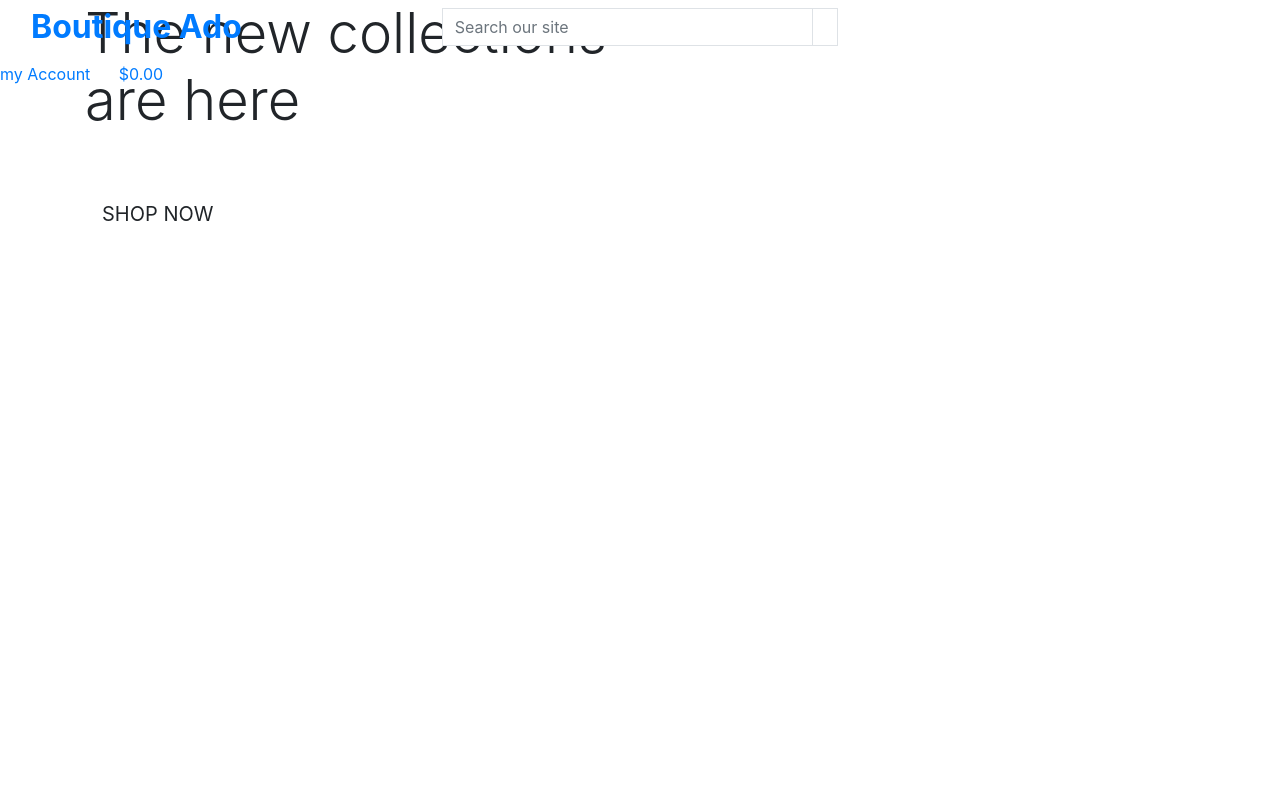
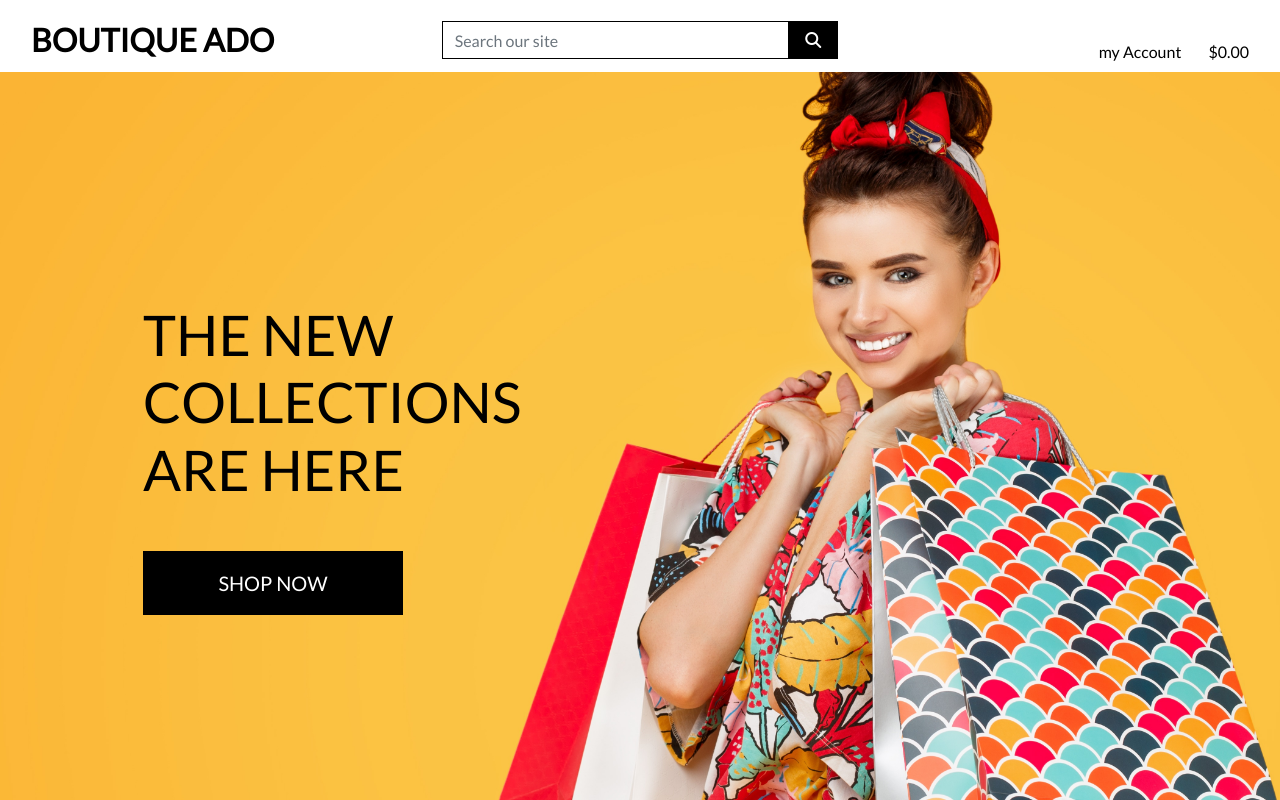
Before and after one commit to michaelmagee/boutique_ado_v1, a Django app: page / in a window 1280 px wide. Run offline with Django 3.2, Linux system fonts and the light colour scheme; parts of the project's set-up code (start-up, migrations or seed data) failed here and were passed over; some libraries are stand-ins or nearby versions.

Commit message:
Completed home page header and css

```diff
--- a/boutique_ado/settings.py
+++ b/boutique_ado/settings.py
@@ -150,3 +150,7 @@ USE_TZ = True
 # https://docs.djangoproject.com/en/3.1/howto/static-files/
 
 STATIC_URL = '/static/'
+STATICFILES_DIRS = (os.path.join(BASE_DIR, 'static'),)
+
+MEDIA_URL = '/media/'
+MEDIA_ROOT = os.path.join(BASE_DIR, 'media')
--- a/boutique_ado/urls.py
+++ b/boutique_ado/urls.py
@@ -12,12 +12,23 @@ Class-based views
 Including another URLconf
     1. Import the include() function: from django.urls import include, path
     2. Add a URL to urlpatterns:  path('blog/', include('blog.urls'))
+
+CI SETUP: Lastly to allow Django to see the MEDIA_URL.
+We need to go to urls.py
+Import our settings and the static function from django.conf.urls.static
+And then use the static function to add the MEDIA_URL to our list of URLs.
+ - from django.conf import settings
+ - from django.conf.urls.static import static
+ plus append to url patterns:
+     + static(settings.MEDIA_URL, document_root=settings.MEDIA_ROOT)
 """
 from django.contrib import admin
 from django.urls import path, include
+from django.conf import settings
+from django.conf.urls.static import static
 
 urlpatterns = [
     path("admin/", admin.site.urls),
     path("accounts/", include("allauth.urls")),
     path("", include("home.urls"))
-]
+] + static(settings.MEDIA_URL, document_root=settings.MEDIA_ROOT)
--- /dev/null
+++ b/static/css/base.css
@@ -0,0 +1,86 @@
+html {
+    height: 100%;
+}
+
+body {
+    background: url('/media/homepage_background_cropped.jpg') no-repeat center center fixed;
+    background-size: cover;
+    height: calc(100vh - 164px);
+    color: #555;
+    font-family: 'Lato';
+}
+
+/* from Bulma I've taken this icon class from another CSS framework similar to bootstrap called Bulma
+Which will ensure that whenever we use font awesome icons.
+They will always stay perfectly centred and have a consistent size
+unless we manually change it.
+The logo font class will be used throughout this site
+*/
+.icon {
+    align-items: center;
+    display: inline-flex;
+    justify-content: center;
+    height: 1.5rem;
+    width: 1.5rem;
+}
+
+.logo-font {
+    text-transform: uppercase;
+}
+
+.main-logo-link {
+    width: fit-content;
+}
+
+.shop-now-button {
+    background: black;
+    color: white;
+    min-width: 260px;
+}
+
+.btn-black {
+    background: black;
+    color: white;
+}
+
+.shop-now-button:hover,
+.shop-now-button:active,
+.shop-now-button:focus,
+.btn-black:hover,
+.btn-black:active,
+.btn-black:focus {
+    background: #222;
+    color: white;
+}
+
+.text-black {
+    color: #000 !important;
+}
+
+.border-black {
+    border: 1px solid black !important;
+}
+
+/* -------------------------------- Media Queries */
+
+/* Slightly larger container on xl screens */
+@media (min-width: 1200px) {
+  .container {
+    max-width: 80%;
+  }
+}
+
+/* fixed top navbar only on medium and up */
+@media (min-width: 992px) {
+    .fixed-top-desktop-only {
+        position: fixed;
+        top: 0;
+        right: 0;
+        left: 0;
+        z-index: 1030;
+    }
+
+    .header-container {
+        padding-top: 164px;
+    }
+}
--- a/templates/base.html
+++ b/templates/base.html
@@ -14,6 +14,10 @@
     {% block corecss %}
     <link rel="stylesheet" href="https://stackpath.bootstrapcdn.com/bootstrap/4.4.1/css/bootstrap.min.css"
         integrity="sha384-Vkoo8x4CGsO3+Hhxv8T/Q5PaXtkKtu6ug5TOeNV6gBiFeWPGFN9MuhOf23Q9Ifjh" crossorigin="anonymous">
+        <link rel="preconnect" href="https://fonts.gstatic.com">
+        <link href="https://fonts.googleapis.com/css2?family=Lato&display=swap" rel="stylesheet">
+        <link rel="stylesheet" href="{% static  'css/base.css' %}" >
+
     {% endblock %}
     {% block extra_css %}
     {% endblock %}
@@ -28,6 +32,7 @@
     <script src="https://stackpath.bootstrapcdn.com/bootstrap/4.4.1/js/bootstrap.min.js"
         integrity="sha384-wfSDF2E50Y2D1uUdj0O3uMBJnjuUD4Ih7YwaYd1iqfktj0Uod8GCExl3Og8ifwB6"
         crossorigin="anonymous"></script>
+    <script src="https://kit.fontawesome.com/8ba3e6e6bf.js" crossorigin="anonymous"></script>
     {% endblock %}
 
     {% block extra_js %}
@@ -39,7 +44,7 @@
 
 <body>
     <header class="container-fluid fixed-top">
-        <div class="row">
+        <div id="topnav" class="row bg-white pt-lg-2 d-none d-lg-flex">
             <div class="col-12 col-lg-4 my-auto py-1 py-lg-0 text-center text-lg-left">
                 <a href="{% url 'home' %}" class="nav-link main-logo-link">
                     <h2 class="logo-font text-black my-0"><strong>Boutique Ado</strong></h2>
@@ -47,7 +52,7 @@
             </div>
             <div class="col-12 col-lg-4 my-auto py-1 py-lg-0">
                 <form method="GET" action="">
-                    <div class="input-group w100">
+                    <div class="input-group w-100">
                         <input class="form-control border border-black rounded-0" type="text" name="q"
                             placeholder="Search our site">
                         <div class="input-group-append">
@@ -60,11 +65,11 @@
                     </div>
                 </form>
             </div>
-            <div class="col-12 col-lg-4 my-auto py-1 py-lg-0"></div>
+            <div class="col-12 col-lg-4 my-auto py-1 py-lg-0">
                 <ul class="list-inline list-unstyled text-center text-lg-right my-0">
                     <li class="list-inline-item dropdown">
-                    <a class="text-black navlink" href="#" id="user-options" data-toggle="dropdown" aria-haspopup="true"
-                        aria-expanded="false">
+                        <a class="text-black navlink" href="#" id="user-options" data-toggle="dropdown"
+                            aria-haspopup="true" aria-expanded="false">
                             <div class="text-center">
                                 <div><i class="fas fas-user fa-lg"></i></div>
                                 <p class="my-0">my Account</p>
@@ -84,7 +89,8 @@
                         </div>
                     </li>
                     <li class="list-inline-item">
-                    <a class="{% if grand_total %}text-info font-weight-bold{% else %}text-black{% endif %} nav-link" href="">
+                        <a class="{% if grand_total %}text-info font-weight-bold{% else %}text-black{% endif %} nav-link"
+                            href="">
                             <div class="text-center">
                                 <div><i class="fas fa-chopping-bag fa-lg"></i></div>
                                 <p class="my-0">
@@ -98,6 +104,7 @@
                         </a>
                     </li>
                 </ul>
+            </div>
         </div>
     </header>
 
```
Also changed, not shown: media/homepage_background_cropped.jpg (added), media/noimage.png (added), 2 other files. Lines whose indentation alone changed are shown as unchanged.
